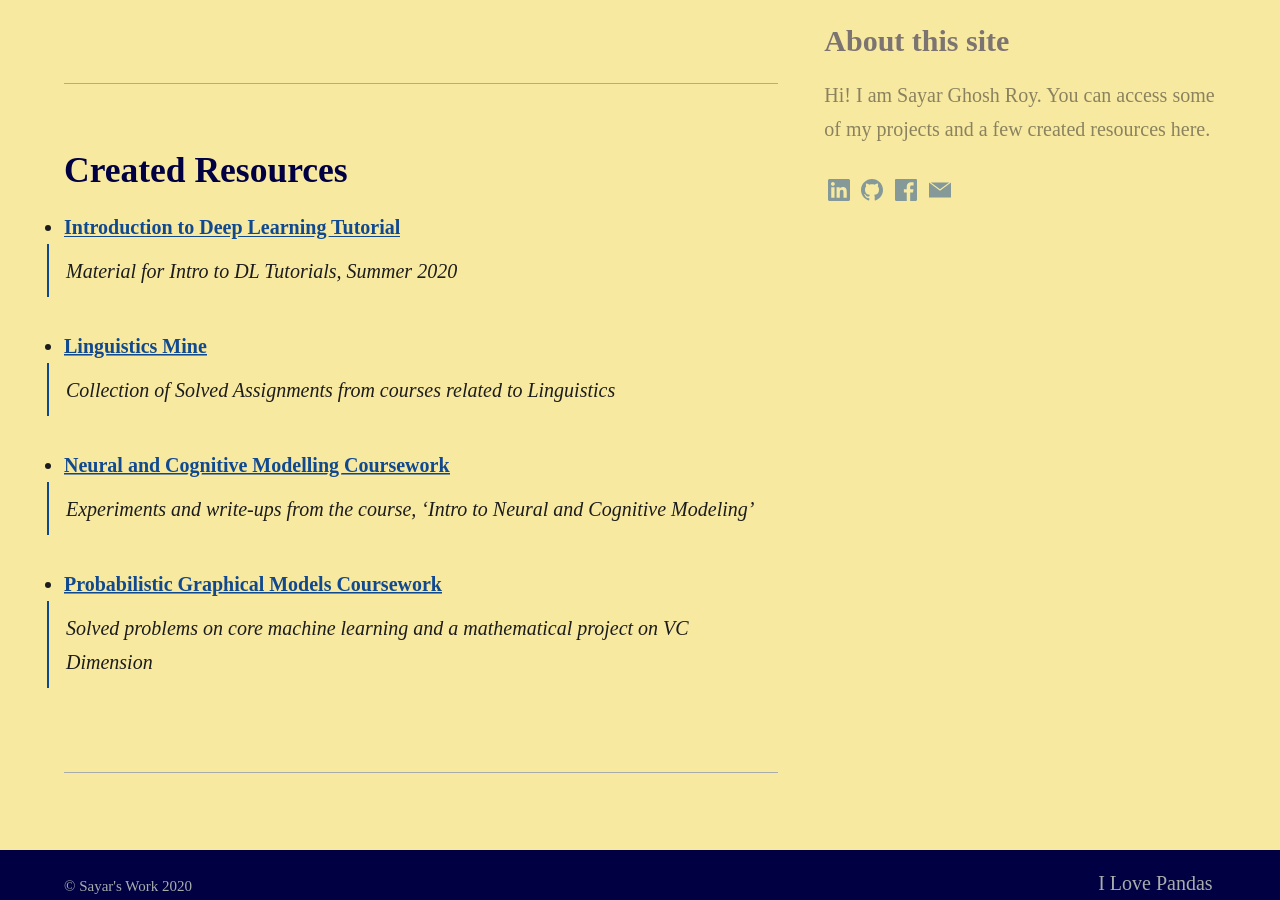
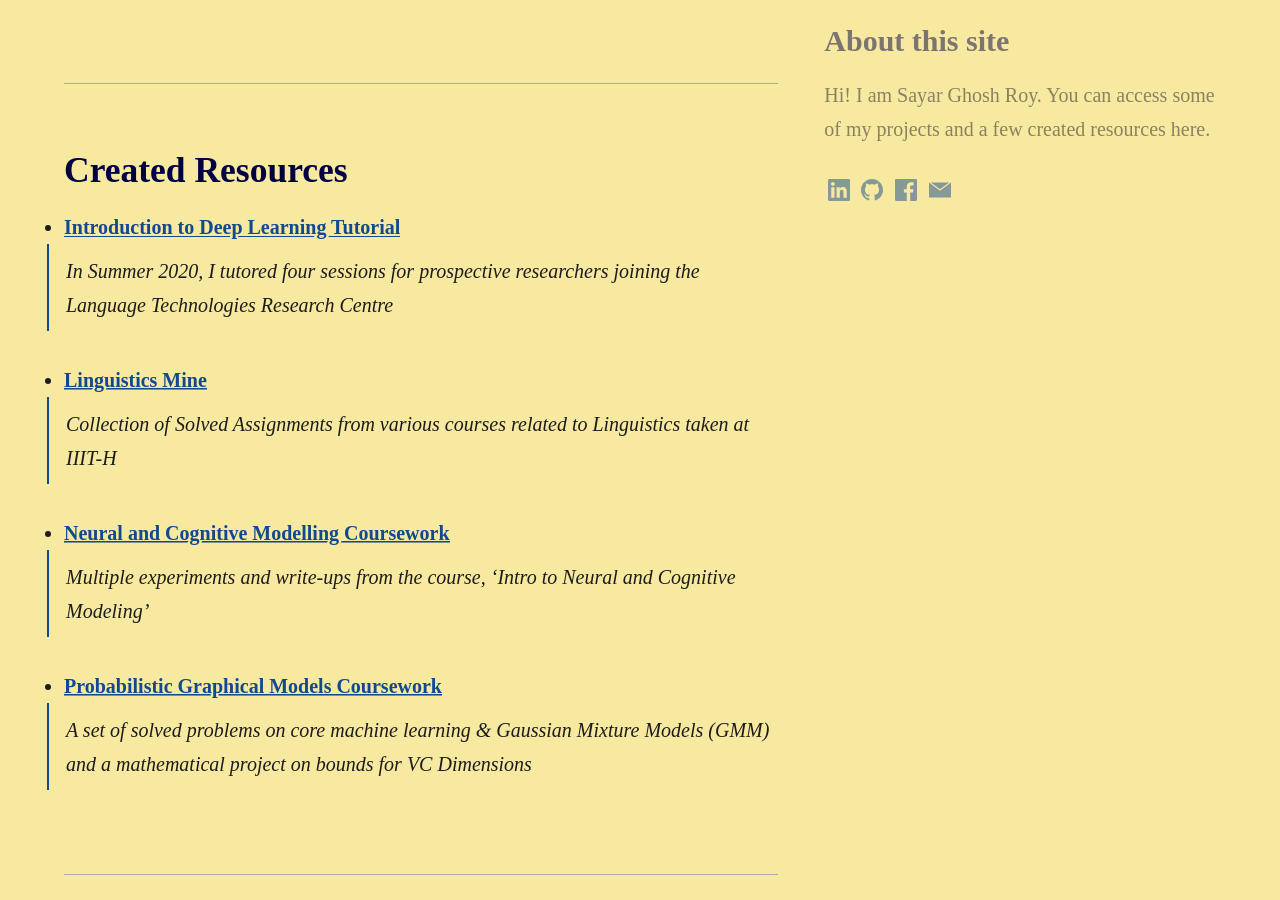
Before and after one commit to sayarghoshroy/sayarghoshroy.github.io, a Jekyll site: the page built from work.md, in a window 1280 px wide and 900 px high, scrolled down 5125 px. Built offline with Jekyll 4.4.1, drawn with Linux system fonts in a browser that asks for light colours; some web fonts are replaced; some of the changed text lies outside the part shown.

Commit message:
Updated Descriptions

```diff
--- a/work.md
+++ b/work.md
@@ -40,7 +40,7 @@ aside: true
 #### Computer Vision <br>
 
 - [<b>Manifold Learning</b>](https://github.com/sayarghoshroy/Manifold_Learning) \| python • scikit-learn
-> <p style="align: justify">Manifold Visualization using MDS, LLE, & Isomap with Image Classification Techniques on CIFAR-10 post Implementation of various Manifold Learning Techniques including LLE, MDS, and ISOMAP on three kinds of datasets</p>
+> <p style="align: justify">Illustration of various Spectral Clustering Techniques + Manifold Visualization schemes such as MDS, LLE, & Isomap; with applications including dimensionality reduction and Image Classification on CIFAR10</p>
 
 - [<b>Image classification formulations</b>](https://github.com/sayarghoshroy/Image-Classification-Formulations) \| python • scikit-learn • TensorFlow
 > <p style="align: justify">Performance of various deep learning architectures for face recognition and miscellaneous image classification tasks: insights and analysis</p>
@@ -121,15 +121,15 @@ aside: true
 ## Created Resources <br>
 
 - [<b>Introduction to Deep Learning Tutorial</b>](https://github.com/sayarghoshroy/Intro_to_DL_tutorial)
-> <p style="align: justify">Material for Intro to DL Tutorials, Summer 2020</p>
+> <p style="align: justify">In Summer 2020, I tutored four sessions for prospective researchers joining the Language Technologies Research Centre</p>
 
 - [<b>Linguistics Mine</b>](https://github.com/sayarghoshroy/Linguistics_Mine)
-> <p style="align: justify">Collection of Solved Assignments from courses related to Linguistics</p>
+> <p style="align: justify">Collection of Solved Assignments from various courses related to Linguistics taken at IIIT-H</p>
 
 - [<b>Neural and Cognitive Modelling Coursework</b>](https://github.com/sayarghoshroy/Neural_and_Cognitive_Modelling)
-> <p style="align: justify">Experiments and write-ups from the course, ‘Intro to Neural and Cognitive Modeling’</p>
+> <p style="align: justify">Multiple experiments and write-ups from the course, ‘Intro to Neural and Cognitive Modeling’</p>
 
 - [<b>Probabilistic Graphical Models Coursework</b>](https://github.com/sayarghoshroy/Probabilistic_Graphical_Models_Coursework)
-> <p style="align: justify">Solved problems on core machine learning and a mathematical project on VC Dimension</p>
+> <p style="align: justify">A set of solved problems on core machine learning & Gaussian Mixture Models (GMM) and a mathematical project on bounds for VC Dimensions</p>
 
 ---
```
